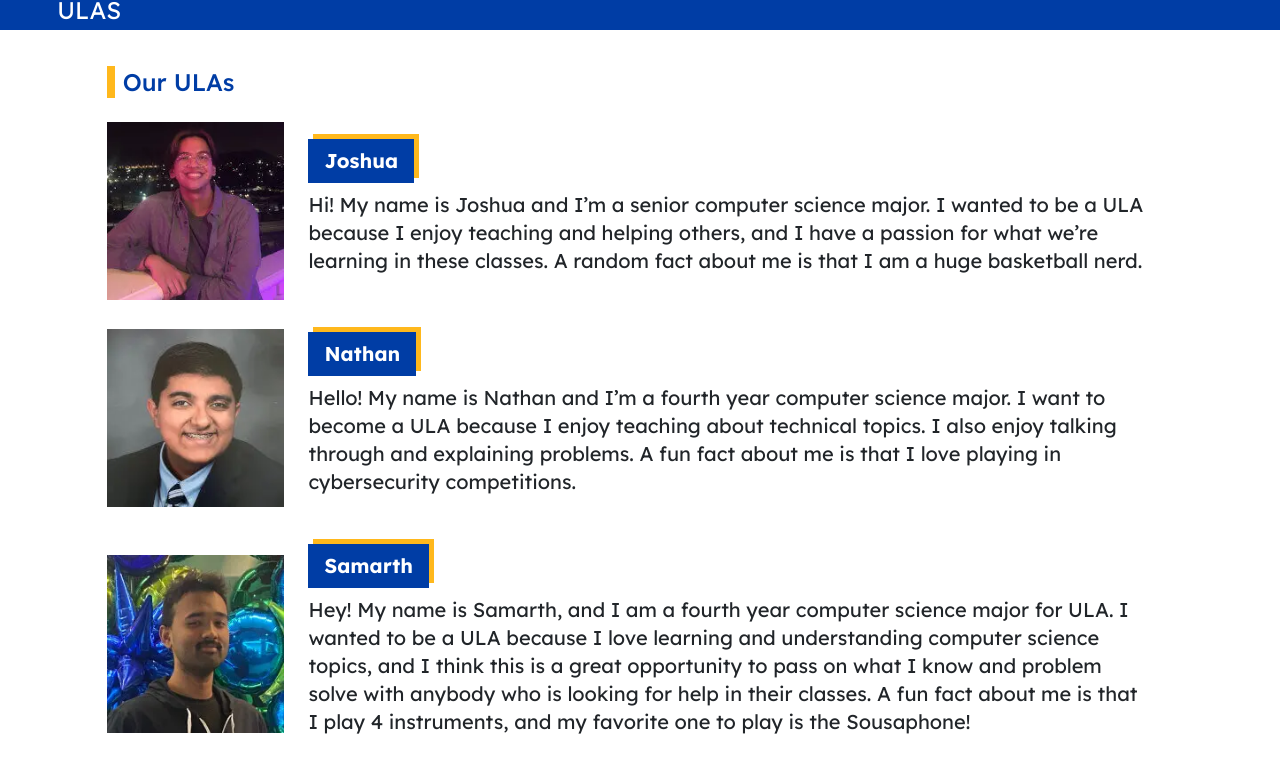
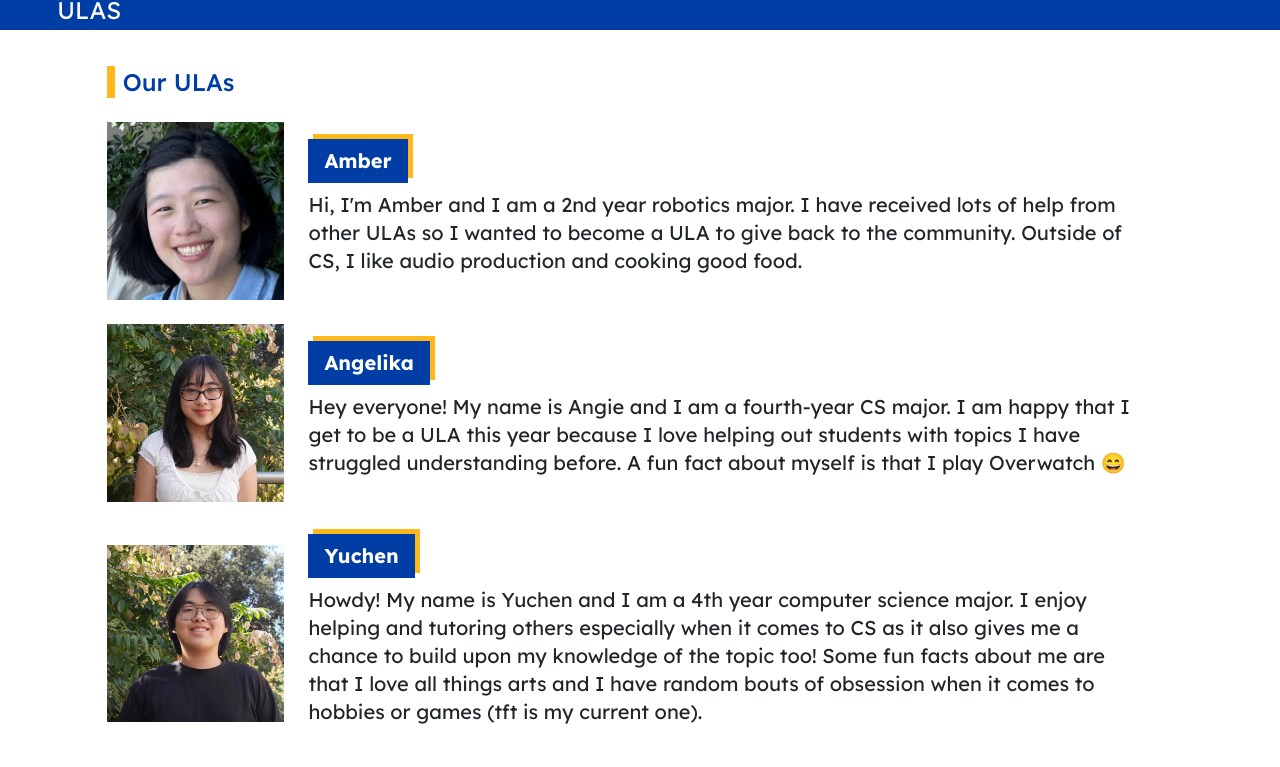
Before and after one commit to acm-ucr/ula-website, a Next.js app: page /ulas in a window 1280 px wide. Shown: the part 338-1105 px from the top of the page. Built offline with nearby package versions, Linux system fonts and the light colour scheme.

Commit message:
updating ulas list

```diff
--- a/src/data/ulas.js
+++ b/src/data/ulas.js
@@ -1,22 +1,4 @@
 export const ulas = [
-  {
-    name: "Joshua",
-    description:
-      "Hi! My name is Joshua and I’m a senior computer science major. I wanted to be a ULA because I enjoy teaching and helping others, and I have a passion for what we’re learning in these classes. A random fact about me is that I am a huge basketball nerd.",
-    image: "/joshua.webp",
-  },
-  {
-    name: "Nathan",
-    description:
-      "Hello! My name is Nathan and I’m a fourth year computer science major. I want to become a ULA because I enjoy teaching about technical topics. I also enjoy talking through and explaining problems. A fun fact about me is that I love playing in cybersecurity competitions.",
-    image: "/nathan.webp",
-  },
-  {
-    name: "Samarth",
-    description:
-      "Hey! My name is Samarth, and I am a fourth year computer science major for ULA. I wanted to be a ULA because I love learning and understanding computer science topics, and I think this is a great opportunity to pass on what I know and problem solve with anybody who is looking for help in their classes. A fun fact about me is that I play 4 instruments, and my favorite one to play is the Sousaphone!",
-    image: "/samarth.webp",
-  },
   {
     name: "Amber",
     description:
```
